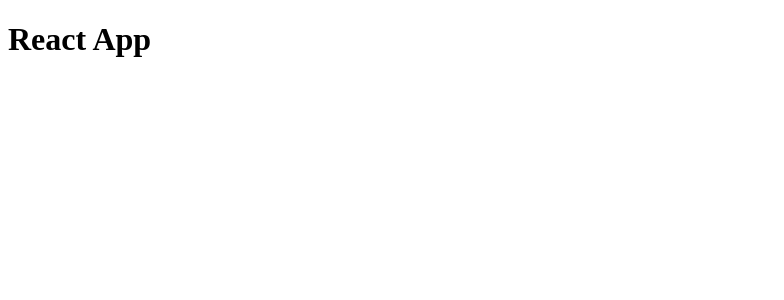
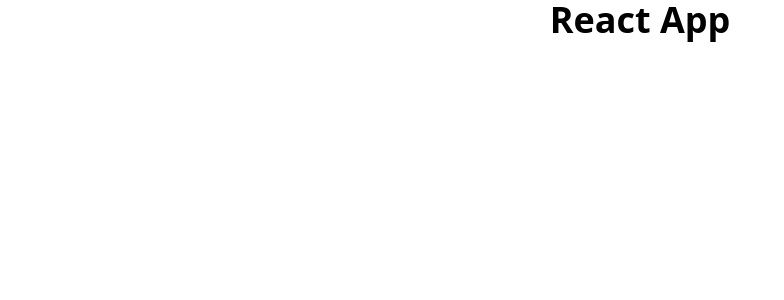
Before and after one commit to tejpatelme/quiz-with-typescript, a React (Create React App) app: page / in a window 1280 px wide. Shown: the top 300 px of the page, without its empty margins (0-784 px from the left). Built offline with nearby package versions, Linux system fonts and the light colour scheme.

Commit message:
Configure TailwindCSS

```diff
--- /dev/null
+++ b/craco.config.js
@@ -0,0 +1,7 @@
+module.exports = {
+  style: {
+    postcss: {
+      plugins: [require("tailwindcss"), require("autoprefixer")],
+    },
+  },
+};
--- a/src/App.tsx
+++ b/src/App.tsx
@@ -3,7 +3,7 @@ import React from "react";
 function App() {
   return (
     <div className="App">
-      <h1>React App</h1>
+      <h1 className="text-4xl font-bold text-center">React App</h1>
     </div>
   );
 }
--- a/src/index.css
+++ b/src/index.css
@@ -0,0 +1,3 @@
+@tailwind base;
+@tailwind components;
+@tailwind utilities;
--- /dev/null
+++ b/tailwind.config.js
@@ -0,0 +1,11 @@
+module.exports = {
+  purge: ["./src/**/*.{js,jsx,ts,tsx}", "./public/index.html"],
+  darkMode: false, // or 'media' or 'class'
+  theme: {
+    extend: {},
+  },
+  variants: {
+    extend: {},
+  },
+  plugins: [],
+};
```
Also changed, not shown: package.json (+9 -3 lines), 1 other file (tests, documents, lock files or other folders).
